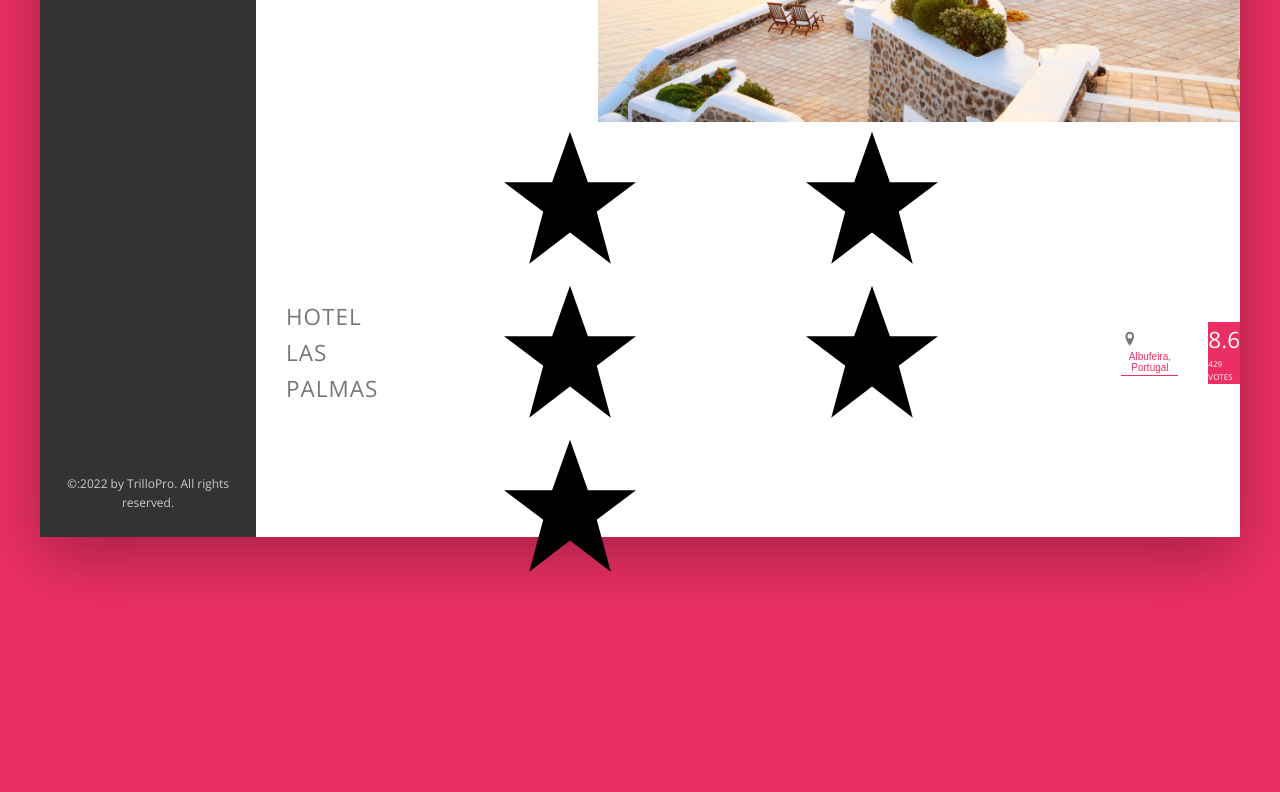
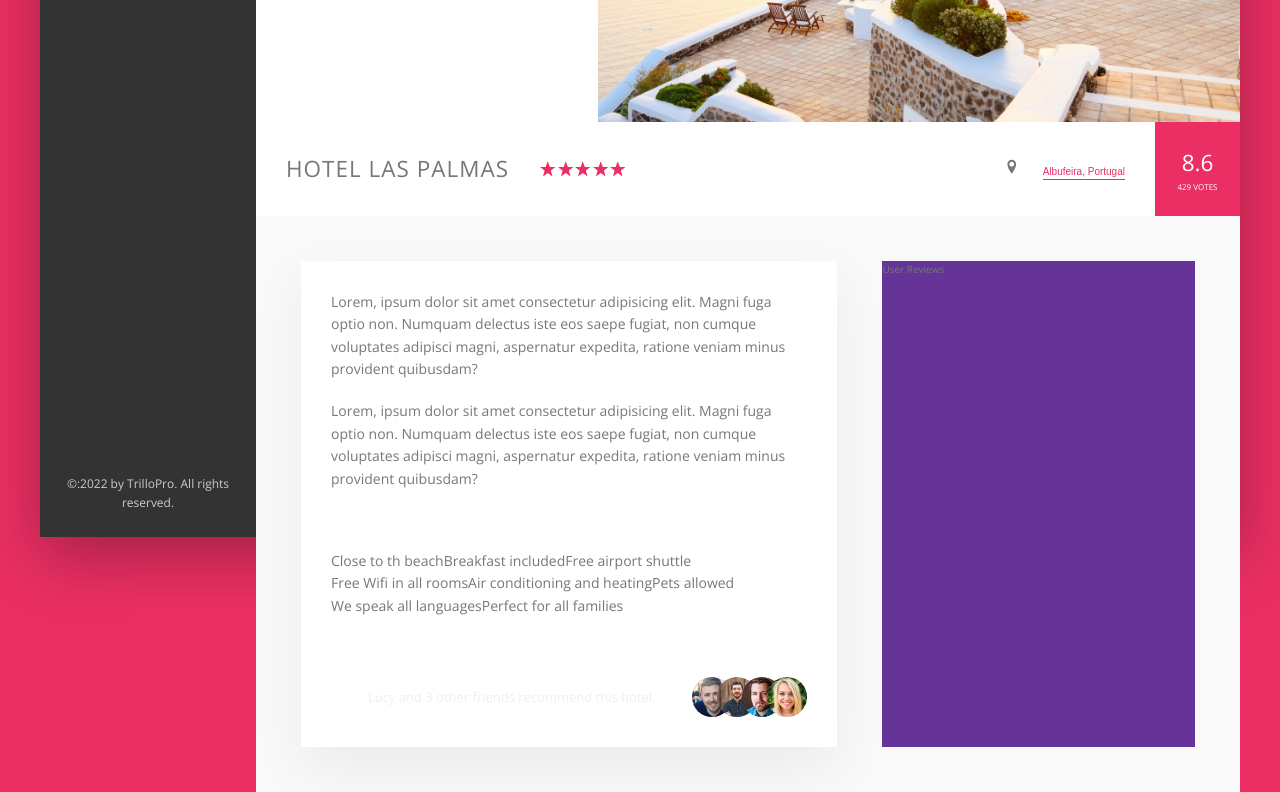
Before and after one commit to likeam/TrilloPro, a website: page index.html in a window 1280 px wide. Shown: the part 413-1205 px from the top of the page. Before the commit the page ends 1030 px from the top, so only its background shows below. Drawn offline with nearby package versions, Linux system fonts and the light colour scheme.

Commit message:
Buiding hotel view

```diff
--- a/index.html
+++ b/index.html
@@ -96,19 +96,19 @@
                         Hotel Las Palmas
                     </h1>
                     <div class="overview__stars">
-                        <svg class="overview-nav__icon">
+                        <svg class="overview__icon">
                             <use xlink:href="img/sprite.svg#icon-star"></use>
                         </svg>
-                        <svg class="overview-nav__icon">
+                        <svg class="overview__icon">
                             <use xlink:href="img/sprite.svg#icon-star"></use>
                         </svg>
-                        <svg class="overview-nav__icon">
+                        <svg class="overview__icon">
                             <use xlink:href="img/sprite.svg#icon-star"></use>
                         </svg>
-                        <svg class="overview-nav__icon">
+                        <svg class="overview__icon">
                             <use xlink:href="img/sprite.svg#icon-star"></use>
                         </svg>
-                        <svg class="overview-nav__icon">
+                        <svg class="overview__icon">
                             <use xlink:href="img/sprite.svg#icon-star"></use>
                         </svg>
                     </div>
@@ -123,6 +123,40 @@
                         <div class="overview__rating-count">429 votes</div>
                     </div>
                 </div>
+                <div class="detail">
+                    <div class="description">
+                        <p class="paragraph">
+                            Lorem, ipsum dolor sit amet consectetur adipisicing elit. Magni fuga optio non. Numquam delectus iste eos saepe fugiat, non cumque voluptates adipisci magni, aspernatur expedita, ratione veniam minus provident quibusdam?
+                        </p>
+                        <p class="paragraph">
+                            Lorem, ipsum dolor sit amet consectetur adipisicing elit. Magni fuga optio non. Numquam delectus iste eos saepe fugiat, non cumque voluptates adipisci magni, aspernatur expedita, ratione veniam minus provident quibusdam?
+                        </p>
+                        <ul class="list">
+                            <li class="list-item">Close to th beach</li>
+                            <li class="list-item">Breakfast included</li>
+                            <li class="list-item">Free airport shuttle</li>
+                            <li class="list-item">Free Wifi in all rooms</li>
+                            <li class="list-item">Air conditioning and heating</li>
+                            <li class="list-item">Pets allowed</li>
+                            <li class="list-item">We speak all languages</li>
+                            <li class="list-item">Perfect for all families</li>
+                        </ul>
+                        <div class="recommend">
+                            <p class="recommend__count">
+                                Lucy and 3 other friends recommend this hotel.
+                            </p>
+                            <div class="recommend__friends">
+                                <img src="./img/user-3.jpg" alt="Friend 1 Photo" class="recommend__photo">
+                                <img src="./img/user-4.jpg" alt="Friend 2 Photo" class="recommend__photo">
+                                <img src="./img/user-5.jpg" alt="Friend 3 Photo" class="recommend__photo">
+                                <img src="./img/user-6.jpg" alt="Friend 4 Photo" class="recommend__photo">
+                            </div>
+                        </div>
+                    </div>
+                    <div class="user-reviews">
+                        User Reviews
+                    </div>
+                </div>
             </main>
         </div>
     </div>
--- a/sass/_base.scss
+++ b/sass/_base.scss
@@ -24,6 +24,9 @@ Primary dark: #BA265D
     --grey-dark-2: #777;
     --grey-dark-3: #999;
     --shadow-dark: 0 2rem 6rem rgba(0,0,0,.3);
+    --shadow-light: 0 2rem 5rem rgba(0,0,0,.06);
+
+    --line: 1px solid var(--color-grey-light-2);
 }
 
 *{
--- a/sass/_components.scss
+++ b/sass/_components.scss
@@ -179,14 +179,13 @@
     }
 
     &__stars{
-        margin-right: auto;
-    }
-    &__icon-star{
+
         margin-right: auto;
         display: flex;
+
     }
 
-    &__icon-star,
+    &__icon,
     &__icon-location{
         width: 1.75rem;
         height: 1.75rem;
@@ -201,6 +200,13 @@
         background-color: var(--color-primary);
         color: #fff;
         margin-left: 3rem;
+        padding: 02.25rem;
+        align-self: stretch;
+
+        display: flex;
+        flex-direction: column;
+        align-items: center;
+        justify-content: center;
     }
     &__rating-average{
         font-size: 2.25rem;
@@ -210,6 +216,8 @@
         font-size: .8rem;
         text-transform: uppercase;
     }
+
+
 
 
 }
@@ -234,6 +242,84 @@
         animation: pulsate 1s;
     }
 }
+.detail{
+
+    display: flex;
+    padding: 4.5rem;
+    background-color: var(--grey-light-1);
+    border-bottom: var(--line);
+}
+.description{
+
+    background-color:#fff;
+    font-size: 1.4rem;
+    box-shadow: var(--shadow-light);
+    padding: 3rem;
+    flex: 0 0 60%;
+    margin-right: 4.5rem;
+}
+.user-reviews{
+    background-color: rebeccapurple;
+    flex: 1;
+}
+
+// PARAGRAPH
+.paragraph:not(:last-of-type){
+    margin-bottom: 2rem;
+}
+
+// LIST
+.list{
+    list-style: none;
+    margin: 3rem 0;
+    border-top: var(--line);
+    border-bottom: var(--line);
+    padding: 3rem 0;
+
+    display: flex;
+    flex-wrap: wrap;
+
+    &__item{
+        flex: 0 0 50%;
+        margin-bottom: .7rem;
+    }
+
+    &__item::before{
+        content: "";
+        display: inline-block;
+        height: 2rem;
+        width: 2rem;
+        margin-right:.7rem ;
+        background-image: url(../img/chevron-thin-right.svg);
+        mask-image: url(../img/chevron-thin-right.svg);
+        mask-size: cover;
+    }
+}
+
+// RECOMMEND
+.recommend{
+    font-size: 1.3rem;
+    color: var(--grey-light-3);
+    display: flex;
+
+    &__count{
+        margin: auto;
+    }
+
+    &__friends{
+        display: flex;
+    }
+
+    &__photo{
+        height: 4rem;
+        width: 4rem;
+        border-radius: 50%;
+
+        &:not(:last-child){
+            margin-right: -1.5rem;
+        }
+    }
+}
 
 @keyframes pulsate {
     0%{
--- a/sass/_layout.scss
+++ b/sass/_layout.scss
@@ -28,5 +28,6 @@ min-height: 50rem;
     background-color:#fff;
     height: 80rem;
     flex: 1;
+    display: inline-block;
 
 }
```
Also changed, not shown: css/style.css.
